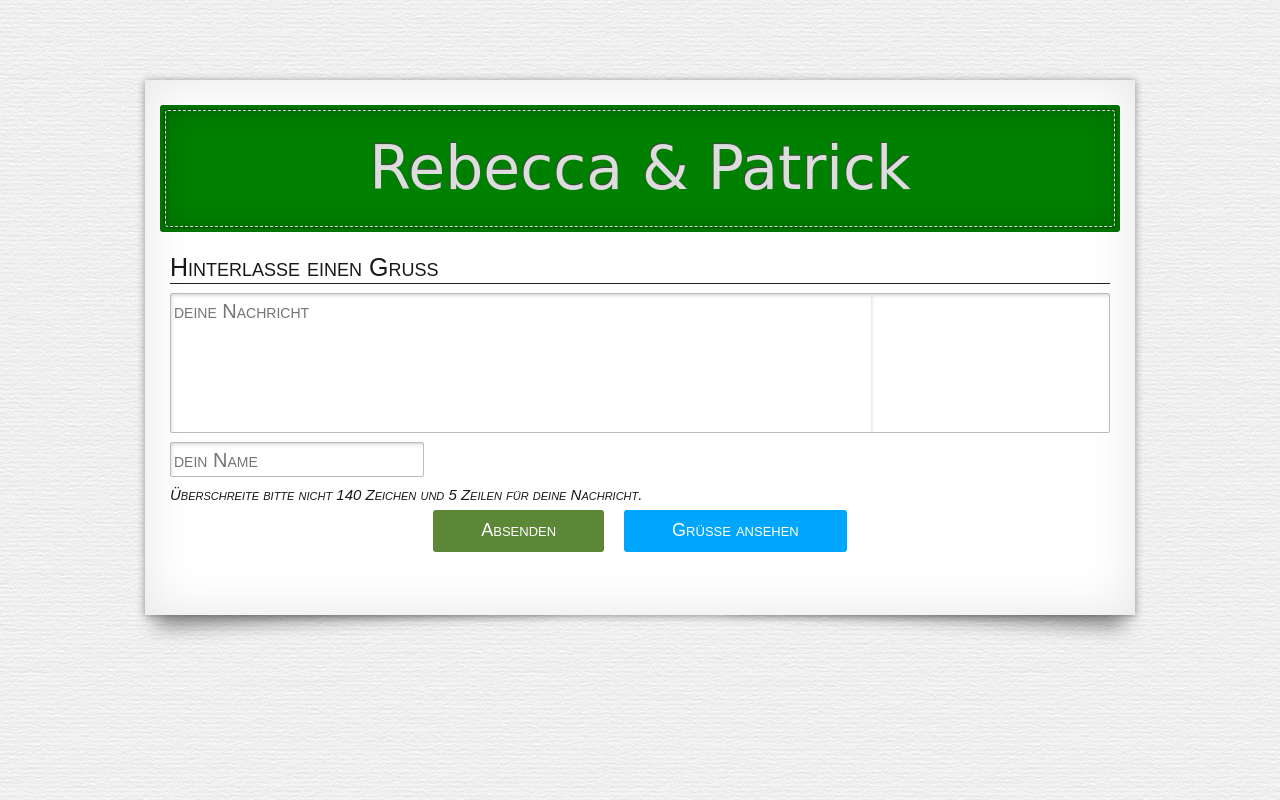
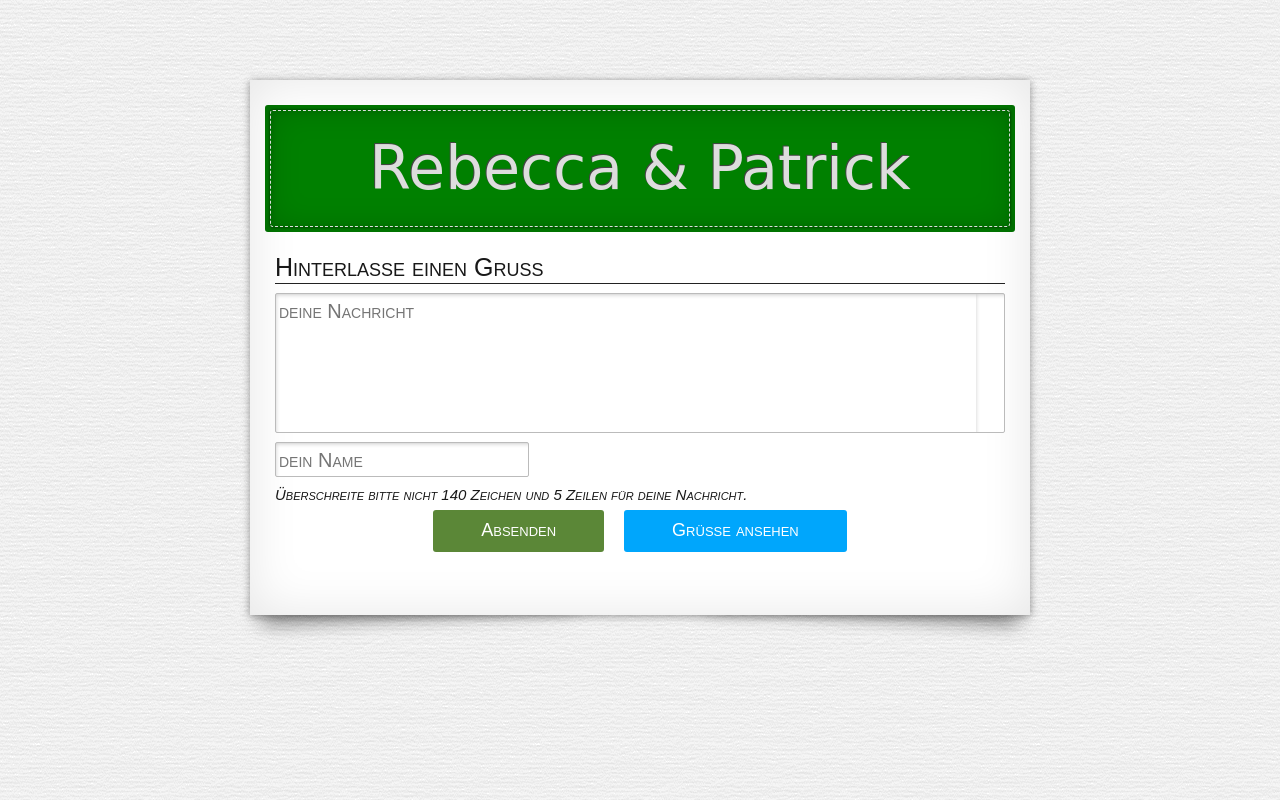
Before and after one commit to dAnjou/wedding-stuff, a Flask app: page / in a window 1280 px wide. Run offline with Flask 2, Linux system fonts and the light colour scheme; some web fonts are replaced.

Commit message:
narrowed content div + fixed typo

```diff
--- a/assets/style.scss
+++ b/assets/style.scss
@@ -9,7 +9,7 @@ body {
 }
 
 .container {
-    max-width: 960px;
+    max-width: 750px;
     margin: 20px auto;
 }
 
--- a/static/css/style.css
+++ b/static/css/style.css
@@ -5,7 +5,7 @@ body {
   color: #181818; }
 
 .container {
-  max-width: 960px;
+  max-width: 750px;
   margin: 20px auto; }
 
 .flashes {
--- a/templates/index.html
+++ b/templates/index.html
@@ -16,7 +16,7 @@
     </ul>
     <div class="container paper">
         <div class="row">
-            <div class="twelve colums">
+            <div class="twelve columns">
                 <div class="stitch">
                     <h1>Rebecca &amp; Patrick</h1>
                 </div>
```
